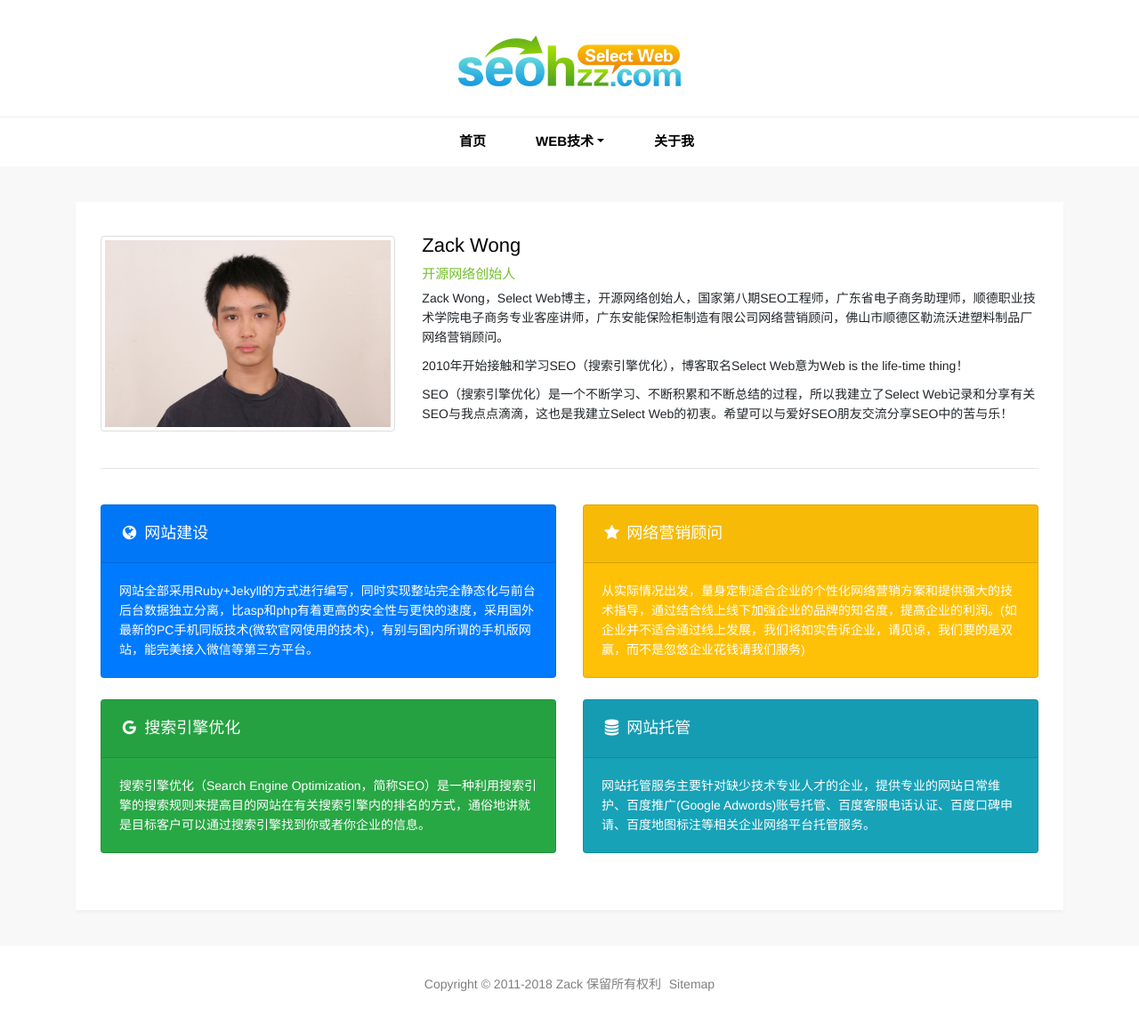
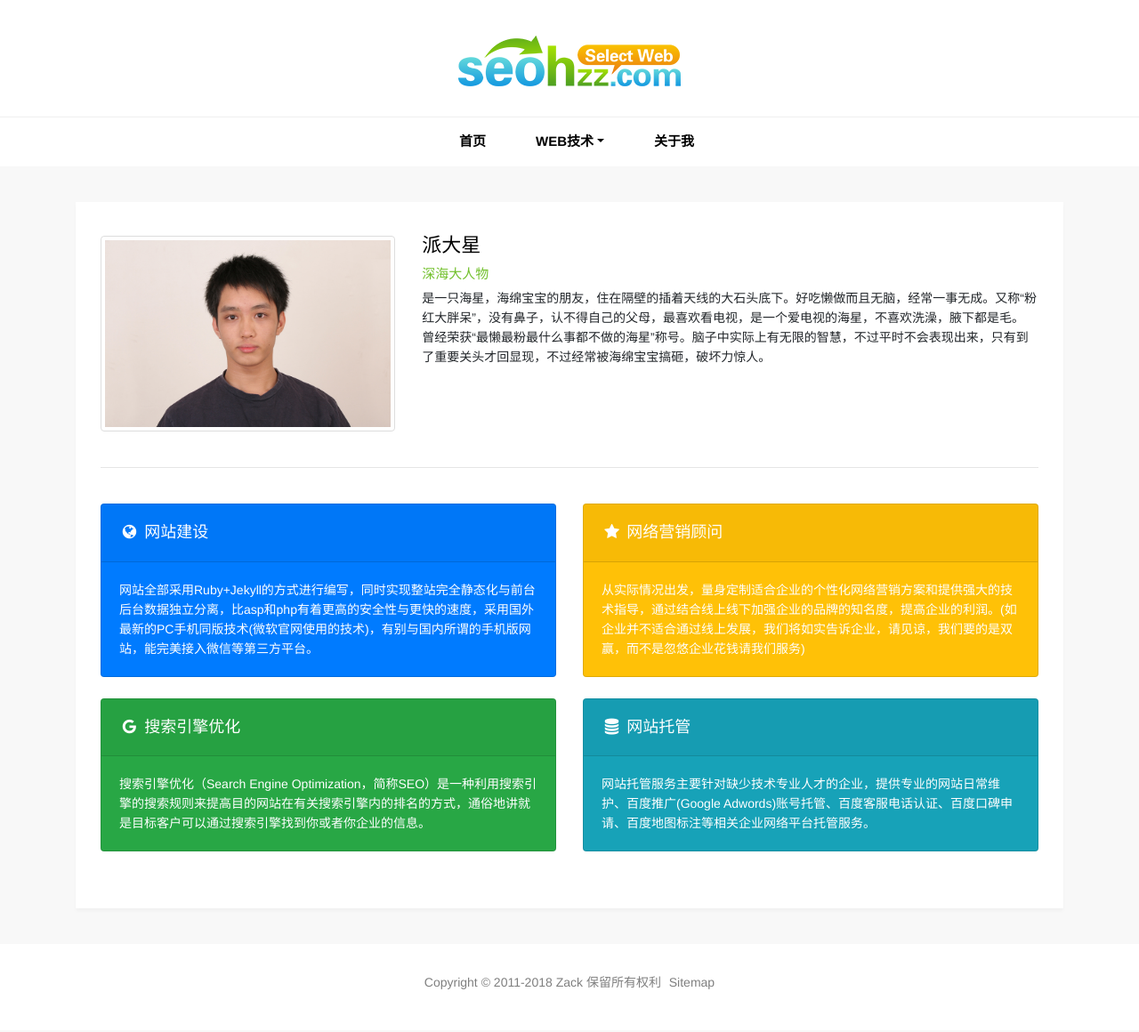
Before and after one commit to darkleef/darkleef.github.io, a Jekyll site: the page built from pages/about.html, in a window 1280 px wide. Shown: the whole page at 89% size. Built offline with Jekyll 4.4.1, drawn with Linux system fonts in a browser that asks for light colours.

Commit message:
Update about.html

```diff
--- a/pages/about.html
+++ b/pages/about.html
@@ -12,11 +12,10 @@ description: Zack Wong，开源网络创始人，国家第八期SEO工程师，
         <div class="row">
           <div class="col-md-4 mt-4"><img src="/images/pages/about.jpg" alt="Zack Wong" class="img-thumbnail"></div>
           <div class="col-md-8 mt-4">
-            <p class="post-title">Zack Wong</p>
-            <p class="post-tag">开源网络创始人</p>
-            <p>Zack Wong，Select Web博主，开源网络创始人，国家第八期SEO工程师，广东省电子商务助理师，顺德职业技术学院电子商务专业客座讲师，广东安能保险柜制造有限公司网络营销顾问，佛山市顺德区勒流沃进塑料制品厂网络营销顾问。</p>
-            <p>2010年开始接触和学习SEO（搜索引擎优化），博客取名Select Web意为Web is the life-time thing！</p>
-            <p>SEO（搜索引擎优化）是一个不断学习、不断积累和不断总结的过程，所以我建立了Select Web记录和分享有关SEO与我点点滴滴，这也是我建立Select Web的初衷。希望可以与爱好SEO朋友交流分享SEO中的苦与乐！</p>
+            <p class="post-title">派大星</p>
+            <p class="post-tag">深海大人物</p>
+            <p>是一只海星，海绵宝宝的朋友，住在隔壁的插着天线的大石头底下。好吃懒做而且无脑，经常一事无成。又称“粉红大胖呆”，没有鼻子，认不得自己的父母，最喜欢看电视，是一个爱电视的海星，不喜欢洗澡，腋下都是毛。 曾经荣获“最懒最粉最什么事都不做的海星”称号。脑子中实际上有无限的智慧，不过平时不会表现出来，只有到了重要关头才回显现，不过经常被海绵宝宝搞砸，破坏力惊人。
+            </p>
           </div>
           <div class="col-md-12 my-4"><hr></div>
           <div class="col-md-6">
```
